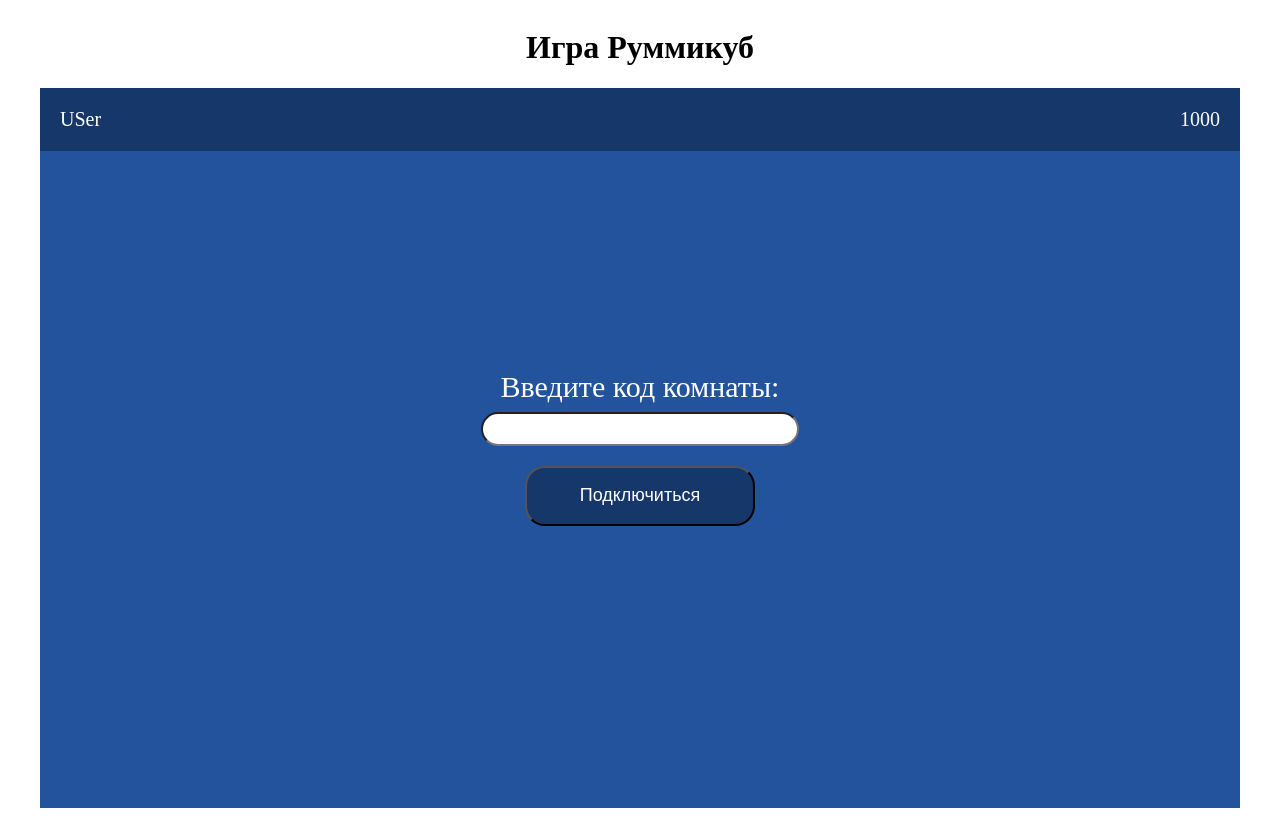
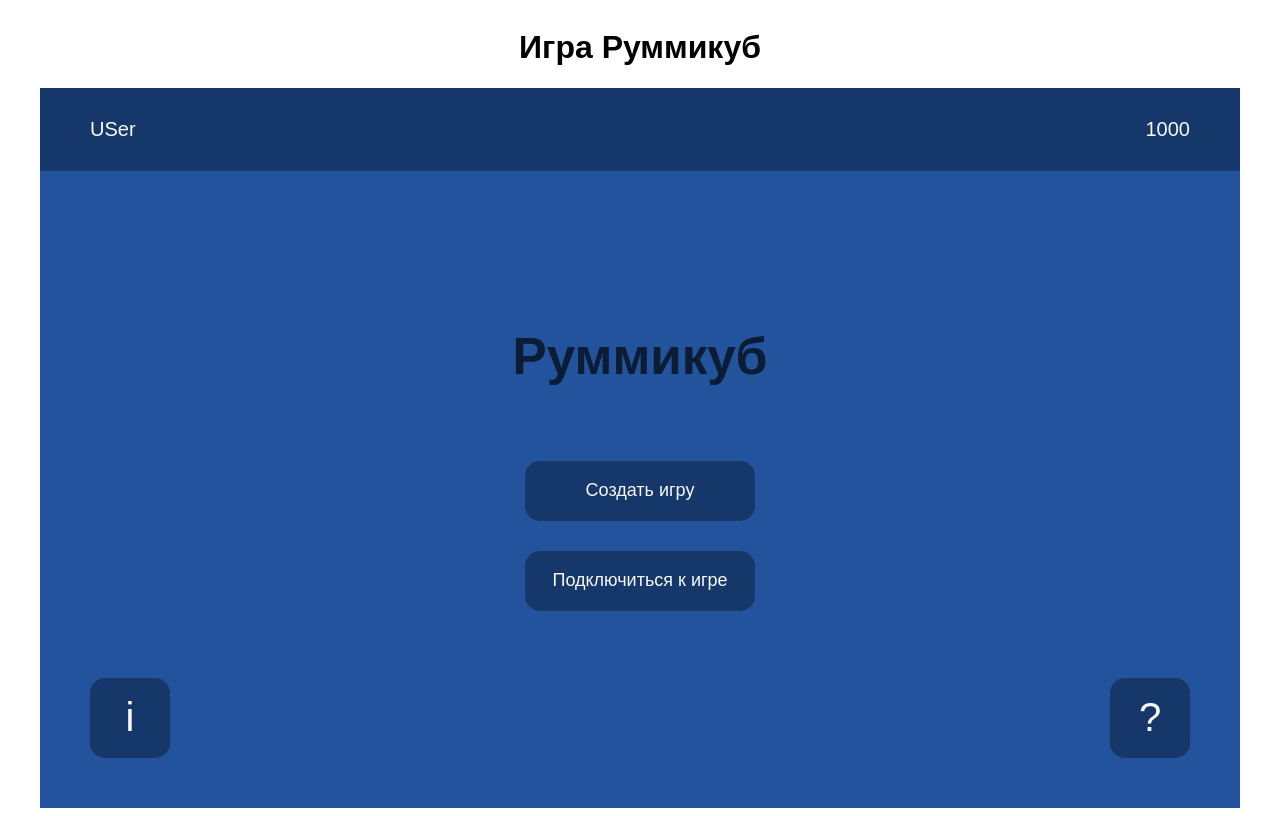
Before and after one commit to imConfused3684/Rummicube, a React (Vite) app: page / in a window 1280 px wide. Built offline with nearby package versions, Linux system fonts and the light colour scheme.

Commit message:
changed styles + added first form

```diff
--- a/index.html
+++ b/index.html
@@ -6,9 +6,9 @@
     <meta name="viewport" content="width=device-width, initial-scale=1.0" />
     <title>Руммикуб</title>
   </head>
-  <body style="display: flex; flex-direction: column; align-items: center;">
+  <body>
     <h1>Игра Руммикуб</h1>
-    <div class="customRoot" style="width: 1200px; height: 720px;">
+    <div class="customRoot">
       <script type="module" src="/src/main.tsx"></script>
     </div>
   </body>
--- a/src/App.tsx
+++ b/src/App.tsx
@@ -1,9 +1,12 @@
 import './App.css'
-//import FirstForm from './forms/firstForm/firstForm.tsx'
-//import AuthorizationForm from './forms/authorizationForm/authorizationForm.tsx'
-//import RegistrationForm from './forms/registrationForm/registrationForm.tsx'
+import FirstForm from './forms/firstForm/firstForm.tsx'
+import AuthorizationForm from './forms/authorizationForm/authorizationForm.tsx'
+import RegistrationForm from './forms/registrationForm/registrationForm.tsx'
 import ConnectionForm from './forms/connectionForm/connectionForm.tsx'
 
 export default function App() {
-  return (<ConnectionForm />)
+  // return (<AuthorizationForm />)
+  // return (<RegistrationForm />)
+  // return (<ConnectionForm />)
+  return (<FirstForm />)
 }
--- /dev/null
+++ b/src/common/el/infoButton.tsx
@@ -0,0 +1,10 @@
+import styles from "../styles/infoButton.module.css"
+
+interface infoButtonProps{
+    text: string;
+    func: () => void;
+}
+
+export default function infoButton({text, func}:infoButtonProps) {
+    return (<button className={styles.button} onClick={func} >{text}</button>);
+}
--- a/src/common/styles/header.css
+++ b/src/common/styles/header.css
@@ -6,13 +6,13 @@ header {
     display: flex;
     justify-content: center;
     background-color: var(--aux-color);
-    color: white;
+    color: var(--white);
     font-size: 20px;
   }
 
   .header-wrapper {
     width: 1200px;
-    padding: 20px;
+    padding: 30px 50px;
     display: flex;
     justify-content: space-between;
   }
--- /dev/null
+++ b/src/common/styles/infoButton.module.css
@@ -0,0 +1,19 @@
+.button {
+    height: 80px;
+    width: 80px;
+    background-color: var(--aux-color);
+    border-radius: var(--border-radius);
+    color: var(--white);
+    font-size: 40px;
+    transition: all .2s ease;
+    border: 2px solid var(--aux-color);
+    cursor: pointer;
+  }
+
+  .button:hover {
+    border-color: var(--white);
+  }
+
+  .button:active {
+    border-color: var(--black);
+  }
--- a/src/common/styles/inputAndTxt.module.css
+++ b/src/common/styles/inputAndTxt.module.css
@@ -3,30 +3,33 @@
     flex-direction: column;
 
     align-items: center;
-    justify-content: start;
+    justify-content: flex-start;
 
     margin-bottom: 20px;
 }
 
 .bigP{
-    color: white;
+    color: var(--white);
     font-size: 30px;
     margin: 0;
 }
 
 .lilP{
-    color: white;
+    color: var(--prompt);
     font-size: 15px;
-    margin: 4px;
-    opacity: 60%;
+    margin: 5px 0;
 }
 
 .input{
     width: 300px;
     height: 28px;
+    border-radius: 20px;
+    font-size: 25px;
+    padding: 5px 15px;
 
-    border-radius: 20px;
+    border: 2px solid var(--aux-color);
+}
 
-    font-size: 25px;
-    padding-left: 12px;
+.input:focus {
+    outline: none;
 }
--- a/src/common/styles/rumButton.module.css
+++ b/src/common/styles/rumButton.module.css
@@ -1,11 +1,21 @@
 .button {
   width: 230px;
   height: 60px;
+  /*padding: 15px 30px;
+  */
+  background-color: var(--aux-color);
+  border-radius: var(--border-radius);
+  color: var(--white);
+  font-size: large;
+  transition: all .2s ease;
+  border: 2px solid var(--aux-color);
+  cursor: pointer;
+}
 
-  background-color: var(--aux-color);
+.button:hover {
+  border-color: var(--white);
+}
 
-  border-radius: 20px;
-
-  color: white;
-  font-size: large;
+.button:active {
+  border-color: var(--black);
 }
--- a/src/forms/firstForm/firstForm.css
+++ b/src/forms/firstForm/firstForm.css
@@ -3,6 +3,7 @@
   flex-direction: column;
   align-items:center;
   justify-content: center;
+  gap: 30px;
 }
 
 .card a {
@@ -16,5 +17,15 @@
 
 .card h1 {
   font-size: 3.2em;
-  line-height: 1.1;
+  line-height: 1.5;
+  color: var(--title-color);
 }
+
+.bottom-panel {
+  position:  absolute;
+  bottom: 0;
+  width: calc(100% - 100px);
+  display: flex;
+  justify-content: space-between;
+  padding: 50px;
+}
--- a/src/forms/firstForm/firstForm.tsx
+++ b/src/forms/firstForm/firstForm.tsx
@@ -1,31 +1,32 @@
-import Header from '../../common/el/header'
-import RumButton from '../../common/el/rumButton'
-import { useState } from 'react'
-import "./firstForm.css"
-
+import Header from "../../common/el/header";
+import RumButton from "../../common/el/rumButton";
+import InfoButton from "../../common/el/infoButton";
+import { useState } from "react";
+import "./firstForm.css";
 
 export default function FirstForm() {
-    const [count, setCount] = useState(0)
+  const [count, setCount] = useState(0);
 
-    function func(){
+  function func() {
     setCount((count) => count + 1);
   }
 
   return (
     <>
-
       <div className="card">
-      <Header
-        username='USer'
-        rating={1000}
-      />
+        <Header username="USer" rating={1000} />
 
         <h1>Руммикуб</h1>
 
-      <RumButton
-        text = {`Penis size is ${count} inches`}
-        func = {func}
-      />
+        <RumButton text="Создать игру" func={func} />
+
+        <RumButton text="Подключиться к игре" func={func} />
+
+        <div className="bottom-panel">
+          <InfoButton text="i" func={func} />
+
+          <InfoButton text="?" func={func} />
+        </div>
       </div>
     </>
   );
--- a/src/index.css
+++ b/src/index.css
@@ -1,4 +1,23 @@
 :root {
   --aux-color: #163769;
   --main-color: #22539c;
+  --prompt: #9eb3d2;
+  --white: #f7f9f9;
+  --black: #1d1d1d;
+  --title-color: #0b1c35;
+
+  --border-radius: 15px;
+
+  font-family: Arial, Helvetica, sans-serif
 }
+
+body {
+  display: flex;
+   flex-direction: column;
+    align-items: center;
+}
+
+.customRoot {
+  width: 1200px;
+  height: 720px;
+}
```
Also changed, not shown: src/App.css (line endings or trailing spaces). Lines whose indentation alone changed are shown as unchanged.
